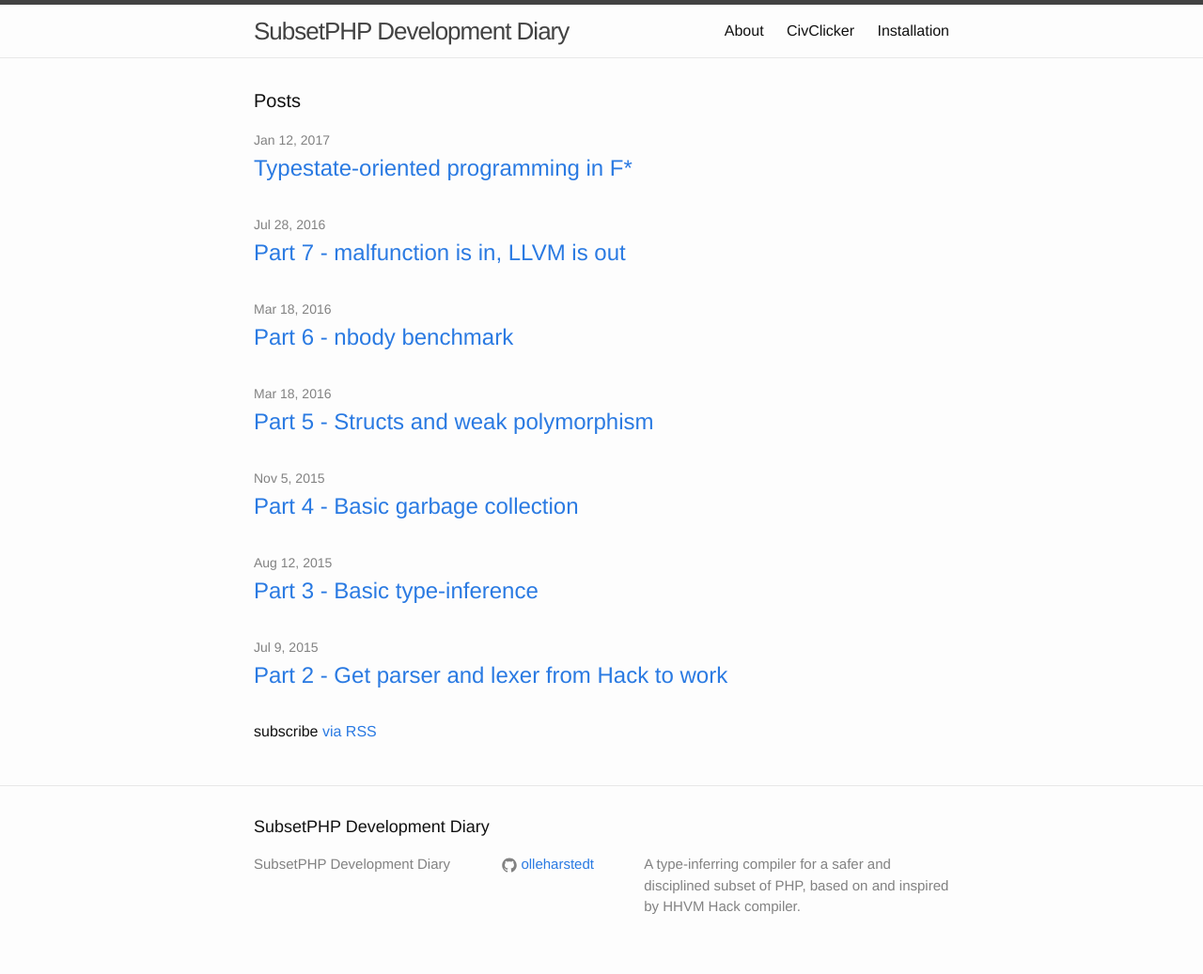
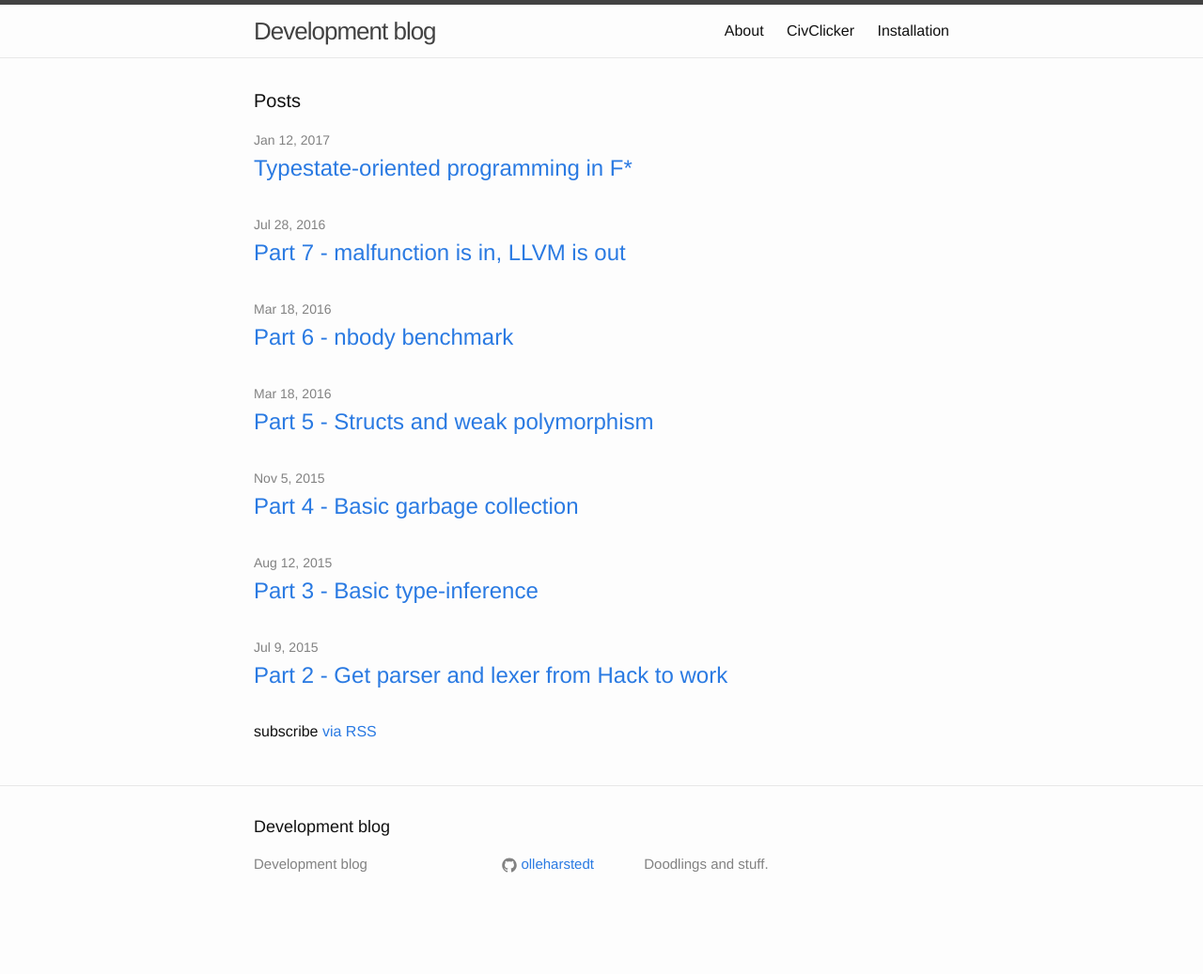
Before and after one commit to olleharstedt/olleharstedt.github.io, a Jekyll site: the page built from index.html, in a window 1280 px wide. Shown: the whole page at 94% size. Built offline with Jekyll 4.4.1, drawn with Linux system fonts in a browser that asks for light colours; nearby versions of some CDN libraries; after the commit the page ends 992 px from its top, so only the background shows below that.

Commit message:
Remove SubsetPHP title

```diff
--- a/_config.yml
+++ b/_config.yml
@@ -6,11 +6,10 @@
 # 'jekyll serve'. If you change this file, please restart the server process.
 
 # Site settings
-title: SubsetPHP Development Diary
+title: Development blog
 #email: your-email@domain.com
 description: > # this means to ignore newlines until "baseurl:"
-  A type-inferring compiler for a safer and disciplined subset of PHP, based on
-  and inspired by HHVM Hack compiler.
+  Doodlings and stuff.
 baseurl: "" # the subpath of your site, e.g. /blog
 #url: "http://yourdomain.com" # the base hostname & protocol for your site
 #twitter_username: jekyllrb
```
Also changed, not shown: civclicker.md (+3 -1 lines).
